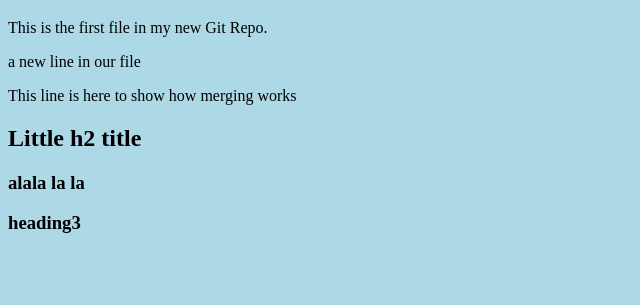
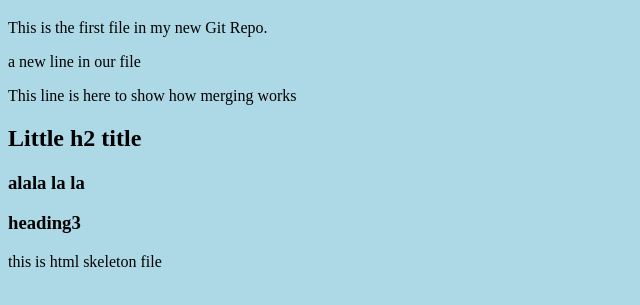
Before and after one commit to Willon22/hello-world, a plain HTML site: page index.html in a window 1280 px wide. Shown: the part 61-366 px from the top of the page, without its empty margins (0-640 px from the left). Drawn offline with Linux system fonts and the light colour scheme.

Commit message:
added paragraph to index.html

```diff
--- a/index.html
+++ b/index.html
@@ -18,6 +18,7 @@
         <h3>alala la la </h3>
         <h3>heading3</h3>
     </div>
+    <p> this is html skeleton file
 
 </body>
 
```
